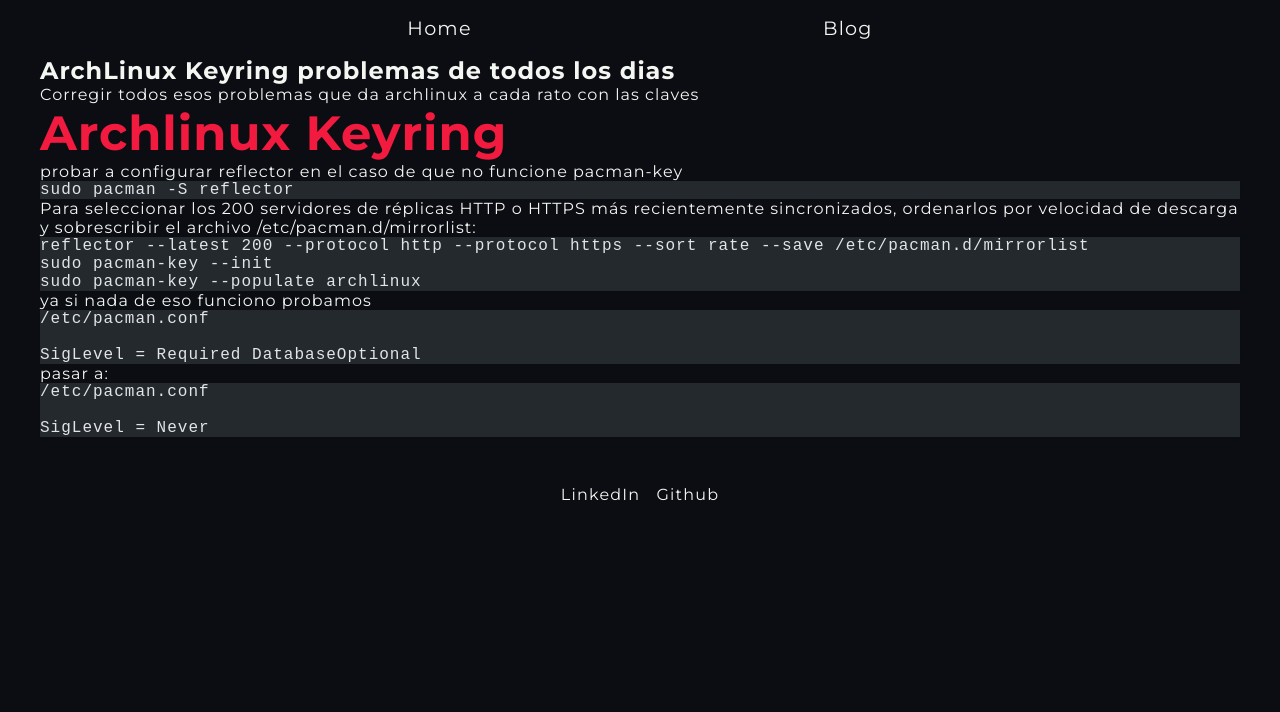
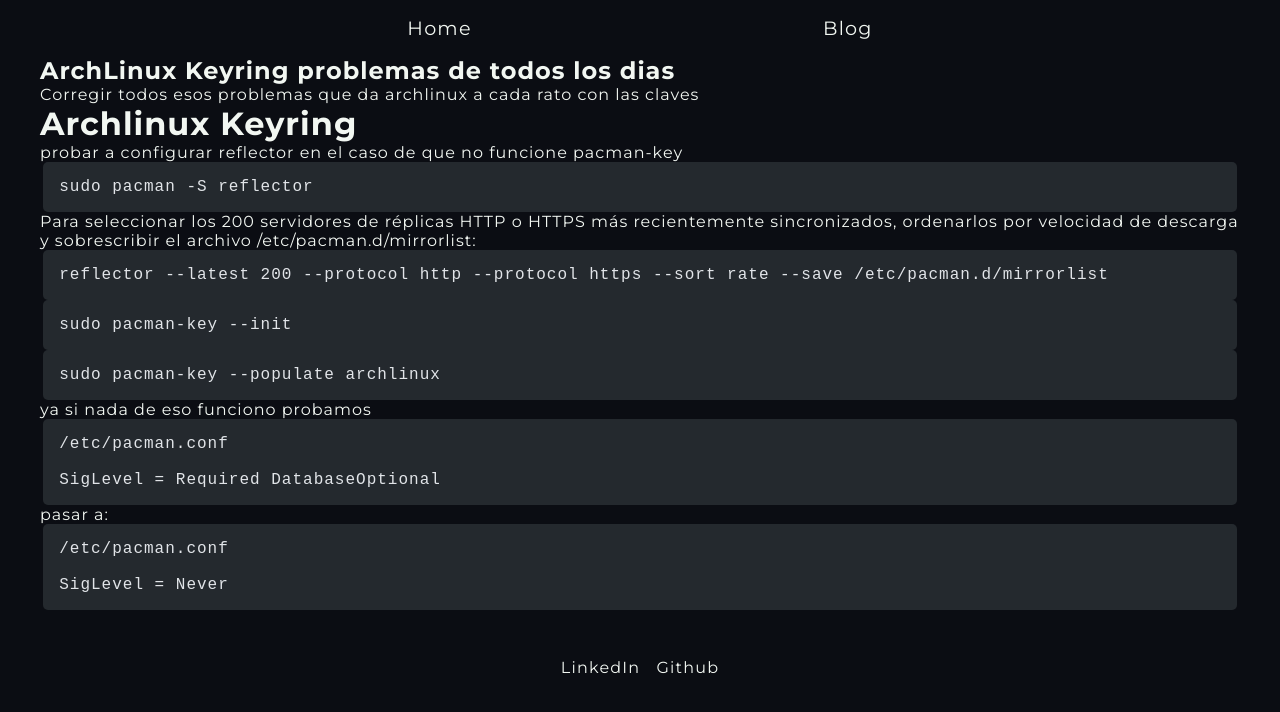
Before and after one commit to DiegPS/diegps-page, an Astro site: page /blog/archlinux-keyring-problemas in a window 1280 px wide. Built offline with nearby package versions, Linux system fonts and the light colour scheme; Astro itself is replaced by a stand-in of ours; code samples lack their colours.

Commit message:
Update styles in Header and Projects components

```diff
--- a/src/components/Header.astro
+++ b/src/components/Header.astro
@@ -22,6 +22,10 @@ import SocialSection from "../components/SocialSection.astro";
     div {
       flex-direction: column;
     }
+  }
+  h1 {
+    color: var(--accent-color);
+    font-size: 3rem;
   }
 
   div {
--- a/src/layouts/BaseLayout.astro
+++ b/src/layouts/BaseLayout.astro
@@ -38,7 +38,7 @@ const { pageTitle } = Astro.props;
         --text-color: #f2f7f2;
         --accent-color: #f21b3f;
         --accent-color-secondary: #eea243;
-        --accent-color-tertiary: #17B890;
+        --accent-color-tertiary: #17b890;
       }
       *,
       *::before,
@@ -75,10 +75,6 @@ const { pageTitle } = Astro.props;
         font-display: swap;
       }
 
-      h1 {
-        color: var(--accent-color);
-        font-size: 3rem;
-      }
       a {
         letter-spacing: 1.2px;
         text-decoration: none;
@@ -90,6 +86,15 @@ const { pageTitle } = Astro.props;
       a:visited {
         color: var(--text-dark);
       }
+
+      pre {
+        background-color: #1e1e1e;
+        color: #fff;
+        padding: 1rem;
+        border-radius: 5px;
+        overflow-x: auto;
+        margin: 0rem 0.2rem;
+      }
     </style>
   </body>
 </html>
--- a/src/pages/index.astro
+++ b/src/pages/index.astro
@@ -9,5 +9,3 @@ import Header from "../components/Header.astro";
   <Header />
   <Projects />
 </BaseLayout>
-
-<style></style>
```
Also changed, not shown: src/components/Projects.astro (+2 -6 lines).
